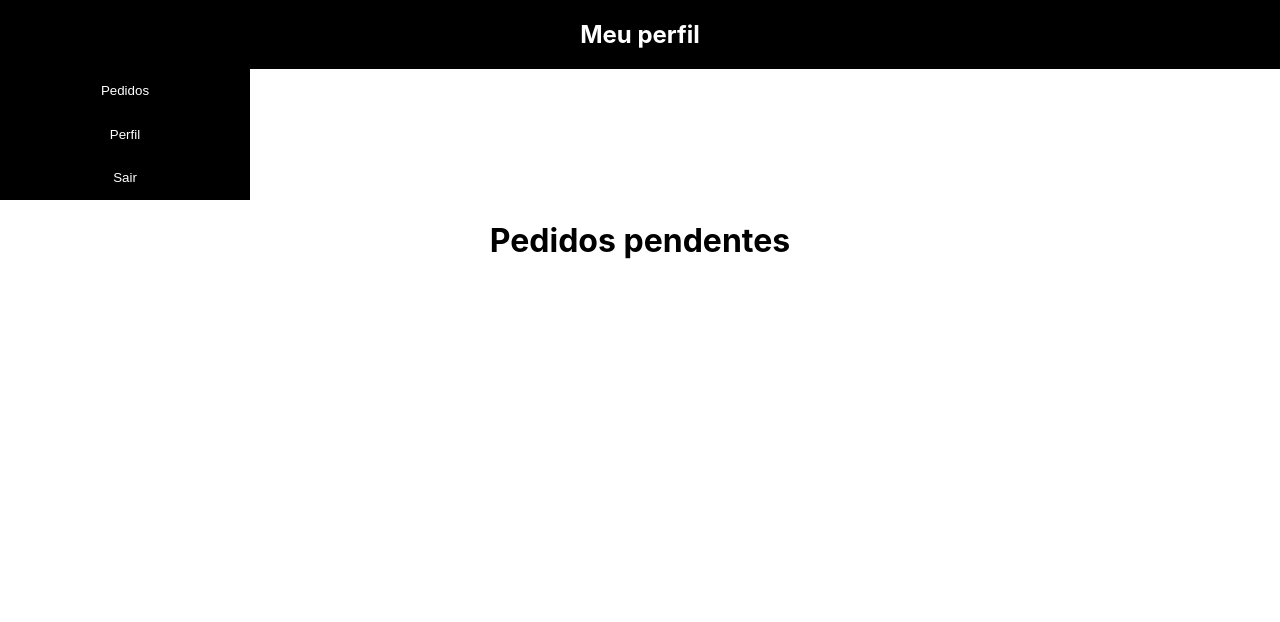
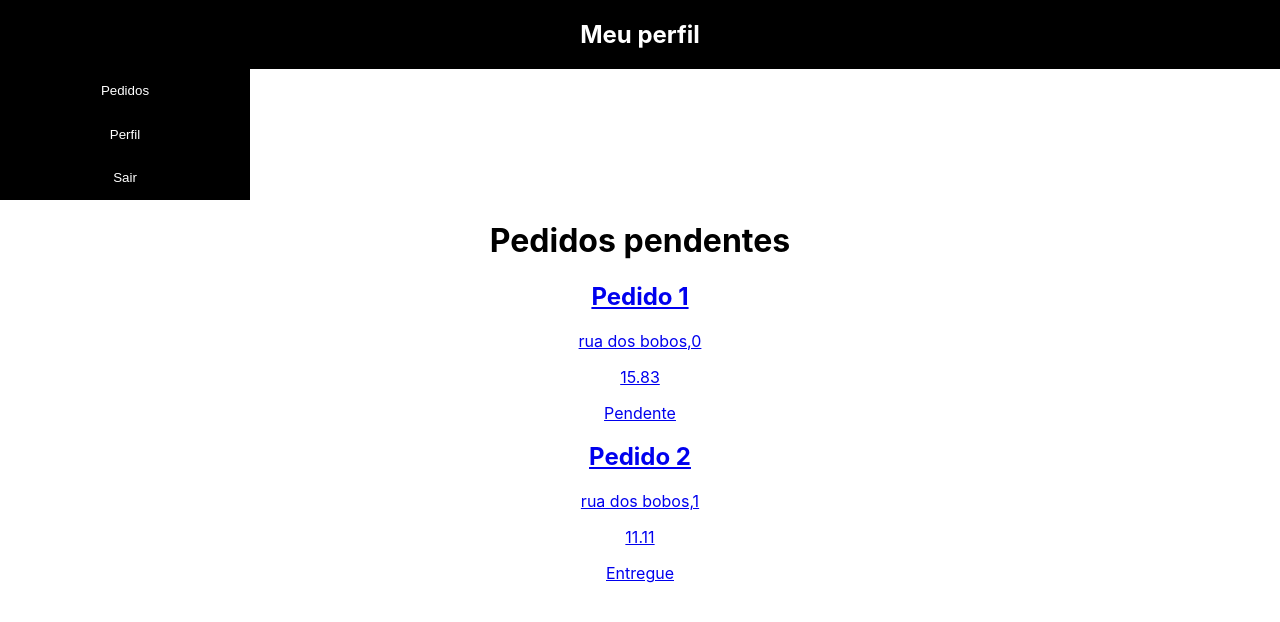
Before and after one commit to tryber/sd-03-trybeer-7, a React (Create React App) app in the folder front-end/: page /admin/orders in a window 1280 px wide. Shown: the top 622 px of the page. Built offline with nearby package versions, Linux system fonts and the light colour scheme.

Commit message:
Mock completo

```diff
--- a/front-end/src/App.js
+++ b/front-end/src/App.js
@@ -4,6 +4,7 @@ import AuthProvider from './context/AuthContextProvider';
 import ProductProvider from './context/ProductContextProvider';
 import './App.css';
 import OrdersPage from './pages/OrdersPage';
+import OrderDetailsPage from './pages/OrderDetailsPage';
 import LoginPage from './pages/Login/LoginPage';
 import ProductsPage from './pages/ProductsPage';
 import RegisterPage from './pages/Register/RegisterPage';
@@ -23,6 +24,7 @@ function App() {
               <Route path="/register" component={ RegisterPage } />
               <Route path="/admin/profile" component={ AdminProfile } />
               <Route path="/admin/orders" component={ OrdersPage } />
+              <Route path="/admin/orders/:id" component={ OrderDetailsPage } />
               <Route path="/profile" component={ ClientProfile } />
             </Switch>
           </Router>
--- a/front-end/src/components/OrderCard.jsx
+++ b/front-end/src/components/OrderCard.jsx
@@ -1,14 +1,19 @@
 import React from 'react';
+import { Link } from 'react-router-dom';
 
-export default function OrderCard(orderNum,address,totalPrice,status,index) {
+export default function OrderCard(props) {
+    const {orderNum,address,totalPrice,status,index} = props;
+    console.log(orderNum,address,totalPrice,status,index);
     return (
         <div>
-            <h2 data-testid={`${index}-order-number`}>Pedido {orderNum}</h2>
-            <p data-testid={`${index}-order-address`} >{address}</p>
-            <div>
-                <p data-testid={`${index}-order-total-value`} >{totalPrice}</p>
-                <p>{status}</p>
-            </div>
+            <Link to={`/admin/orders/${index}`}>
+                <h2 data-testid={`${index}-order-number`}>{`Pedido ${orderNum}`}</h2>
+                <p data-testid={`${index}-order-address`} >{`${address}`}</p>
+                <div>
+                    <p data-testid={`${index}-order-total-value`} >{totalPrice}</p>
+                    <p>{status}</p>
+                </div>
+            </Link>
         </div>
     )
 };
--- /dev/null
+++ b/front-end/src/pages/OrderDetailsPage.jsx
@@ -0,0 +1,9 @@
+import React from 'react'
+
+export default function OrderDetailsPage() {
+    return (
+        <div>
+
+        </div>
+    )
+};
--- a/front-end/src/pages/OrdersPage.jsx
+++ b/front-end/src/pages/OrdersPage.jsx
@@ -26,15 +26,15 @@ export default function OrdersPage() {
             <div>
                 <h1>Pedidos pendentes</h1>
                 <div>
-                    {mocker.map((ele, index)  => {
-                        <OrderCard
+                    {mocker.map((ele, index)  => <OrderCard
                         orderNum={ele.orderNum}
                         address={ele.addressStreet+','+ele.addressNum}
                         totalPrice={ele.totalPrice}
                         status={ele.status}
                         index={index}
+                        key={index}
                         />
-                    })}
+                    )}
                 </div>
             </div>
         </div>
```
